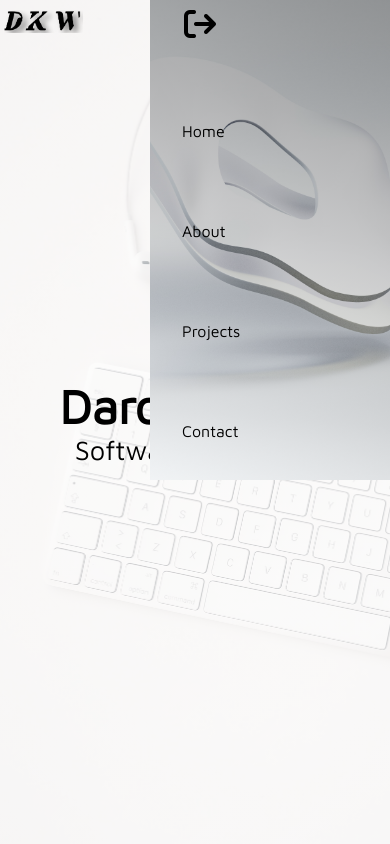
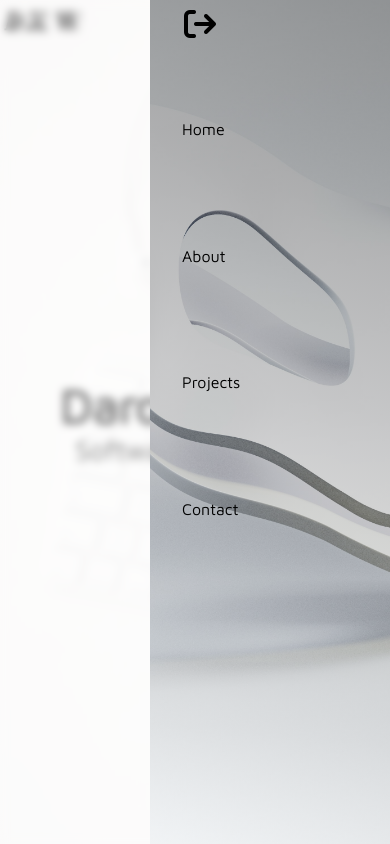
Before and after one commit to Daron976/DKW, a React (Create React App) app: page / in a window 390 px wide. Both pictures are taken after a click on the icon 368 px from the left and 24 px from the top of the page. Shown: the top 844 px of the page. Built offline with nearby package versions, Linux system fonts and the light colour scheme.

Commit message:
Alter mobile menu style

```diff
--- a/src/components/header.js
+++ b/src/components/header.js
@@ -23,11 +23,10 @@ const Header = () => {
 
   return (
     <header className="flex">
-      <nav className="mobile-header">
       <NavLink
         smooth
         to="#"
-          className="home-link"
+        className="home-link mobile-logo"
         style={rotate ? rotateStyle : { margin: '0.6rem 0.2rem' }}
         onClick={() => {
           setToggleMenu(false);
@@ -38,6 +37,13 @@ const Header = () => {
       >
         <img src={logo} alt="logo" />
       </NavLink>
+      <nav
+        className={
+          toggleMenu
+            ? 'mobile-header overlay'
+            : 'mobile-header'
+        }
+      >
         <i // eslint-disable-line
           className="fa-solid fa-bars fa-2x menu-open"
           style={{
@@ -67,6 +73,7 @@ const Header = () => {
               }, 500);
             }}
           />
+          <div className="link-item-container flex">
             <li className="link-item" id="home">
               <NavLink
                 smooth
@@ -127,6 +134,7 @@ const Header = () => {
                 Contact
               </NavLink>
             </li>
+          </div>
         </ul>
       </nav>
       <nav className="desktop-header">
--- a/src/components/home.js
+++ b/src/components/home.js
@@ -6,7 +6,6 @@ const Home = () => (
       <h1>Daron Wiafe</h1>
       <p className="subtext">Software developer</p>
     </div>
-    <div className="text-container" />
   </section>
 );
 
--- a/src/index.css
+++ b/src/index.css
@@ -97,6 +97,10 @@ li {
 .home-intro {
   margin-top: 3.5rem;
   font-size: 1.3rem;
+}
+
+.mobile-logo {
+  display: none;
 }
 
 /* about */
@@ -396,10 +400,16 @@ footer a:hover {
 
 @media screen and (max-width: 768px) {
   .mobile-header {
+    position: fixed;
+    right: 0;
     display: flex;
-    justify-content: space-between;
-    width: 100vw;
+    justify-content: flex-end;
     align-items: flex-start;
+    height: 100%;
+  }
+
+  .mobile-logo {
+    display: flex;
   }
 
   .btn:hover {
@@ -426,13 +436,29 @@ footer a:hover {
       url(../src/images/mobilemenu.jpg);
     background-position: center;
     background-size: cover;
-    display: flex;
+    flex-direction: column;
+    z-index: 6;
+    padding: 0.5rem 0 2.5rem 2rem;
+    height: 100%;
+    width: 15rem;
+  }
+
+  .link-item-container {
     flex-direction: column;
     justify-content: space-between;
-    z-index: 6;
-    padding: 0.5rem 0 2.5rem 2rem;
-    height: 30rem;
-    width: 15rem;
+    height: 50%;
+    margin-top: 5rem;
+  }
+
+  .overlay {
+    top: 0;
+    bottom: 0;
+    left: 0;
+    z-index: 5;
+    background: rgba(255, 255, 255, 0.5);
+    backdrop-filter: blur(4.5px);
+    transition: all;
+    transition-duration: 0.8s;
   }
 
   .menu-open {
@@ -576,6 +602,12 @@ footer a:hover {
   }
 }
 
+@media screen and (max-width: 375px) {
+  .project-article img {
+    max-width: 15rem;
+  }
+}
+
 @media screen and (max-width: 325px) {
   .form-input input,
   form textarea {
@@ -624,3 +656,27 @@ footer a:hover {
     opacity: 1;
   }
 }
+
+@keyframes name-entrance {
+  0% {
+    transform: translateX(-1000px);
+    opacity: 0;
+  }
+
+  100% {
+    transform: translateX(0);
+    opacity: 1;
+  }
+}
+
+@keyframes subtext-entrance {
+  0% {
+    transform: translateX(1000px);
+    opacity: 0;
+  }
+
+  100% {
+    transform: translateX(0);
+    opacity: 1;
+  }
+}
```
Also changed, not shown: package.json (+5 -5 lines), 1 other file (tests, documents, lock files or other folders). Lines whose indentation alone changed are shown as unchanged.
